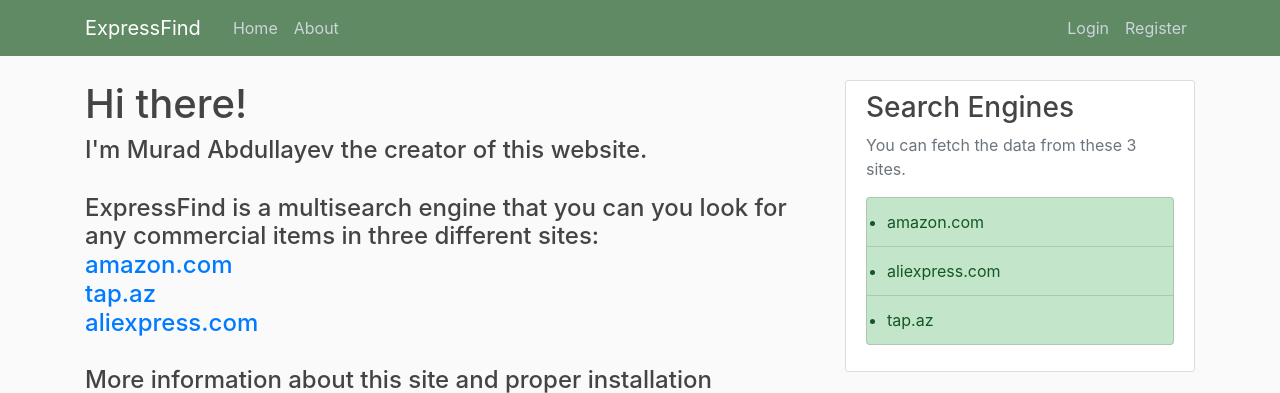
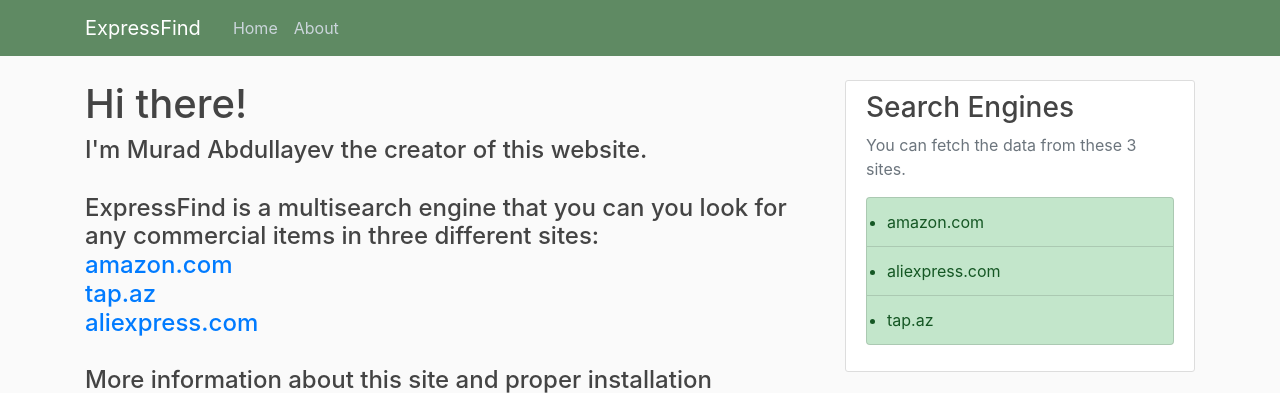
Before and after one commit to muradabdullayev900/ExpressFind, a Flask app: page /about in a window 1280 px wide. Shown: the top 393 px of the page. Run offline with Flask 2, Linux system fonts and the light colour scheme; some libraries are stand-ins or nearby versions.

Commit message:
added small changes

```diff
--- a/src/templates/home.html
+++ b/src/templates/home.html
@@ -180,6 +180,9 @@
                               </h2>
                           </div>
                       </article>
+{#                      <div id="footer">#}
+{#                          Copyright &copy; 2021 Murad Abdullayev All rights reserved#}
+{#                      </div>#}
                   {% endfor %}
               </div>
           </div>
--- a/src/templates/layout.html
+++ b/src/templates/layout.html
@@ -51,10 +51,10 @@
 			  <a class="nav-item nav-link" href="{{ url_for('about') }}">About</a>
 			</div>
 			<!-- Navbar Right Side -->
-			<div class="navbar-nav">
-			  <a class="nav-item nav-link" href="{{ url_for('login') }}">Login</a>
-			  <a class="nav-item nav-link" href="{{ url_for('register') }}">Register</a>
-			</div>
+{#			<div class="navbar-nav">#}
+{#			  <a class="nav-item nav-link" href="{{ url_for('login') }}">Login</a>#}
+{#			  <a class="nav-item nav-link" href="{{ url_for('register') }}">Register</a>#}
+{#			</div>#}
 		  </div>
 		</div>
 	  </nav>
@@ -62,15 +62,6 @@
 	<main role="main" class="container">
 	  <div class="row">
 		<div class="col-md-8">
-{#            {% with messages = get_flashed_messages(with_categories = true) %}#}
-{#                {% if messages %}#}
-{#                    {% for category, message in messages %}#}
-{#                        <div class="alert alert-{{ category }}">#}
-{#                            {{ message }}#}
-{#                        </div>#}
-{#                    {% endfor %}#}
-{#                {% endif %}#}
-{#            {% endwith %}#}
             {% block content %}{% endblock %}
 		</div>
 		<div class="col-md-4">
```
